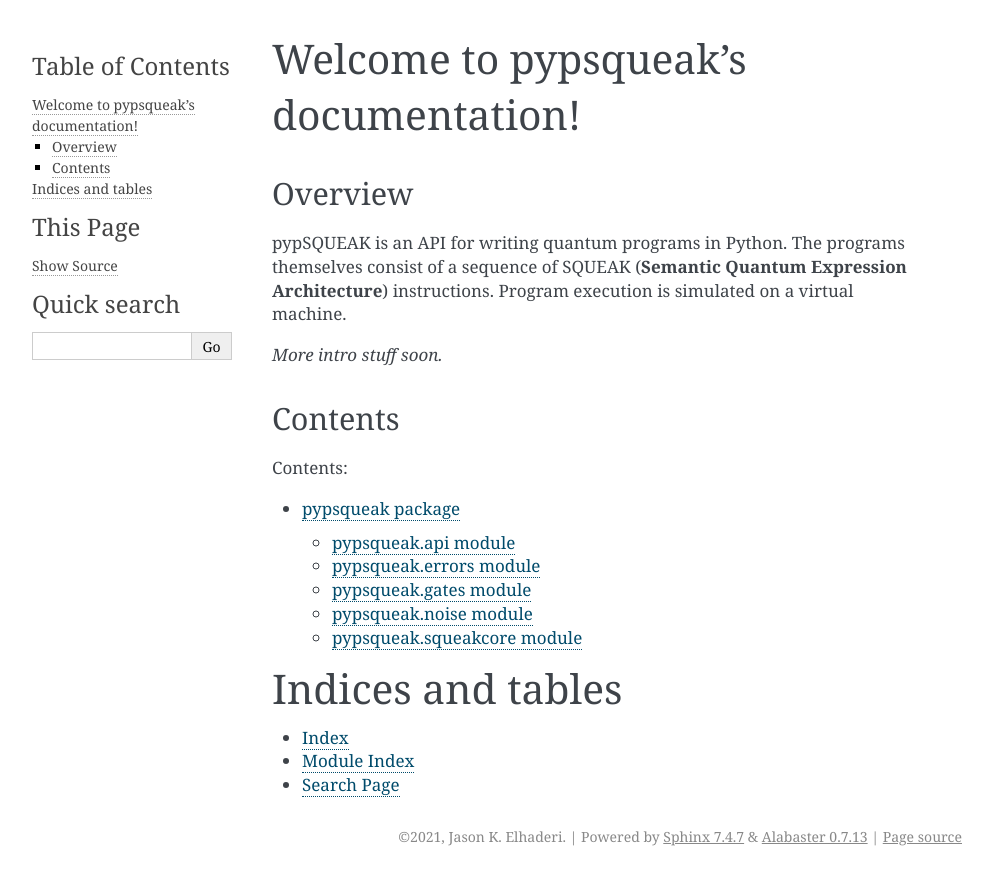
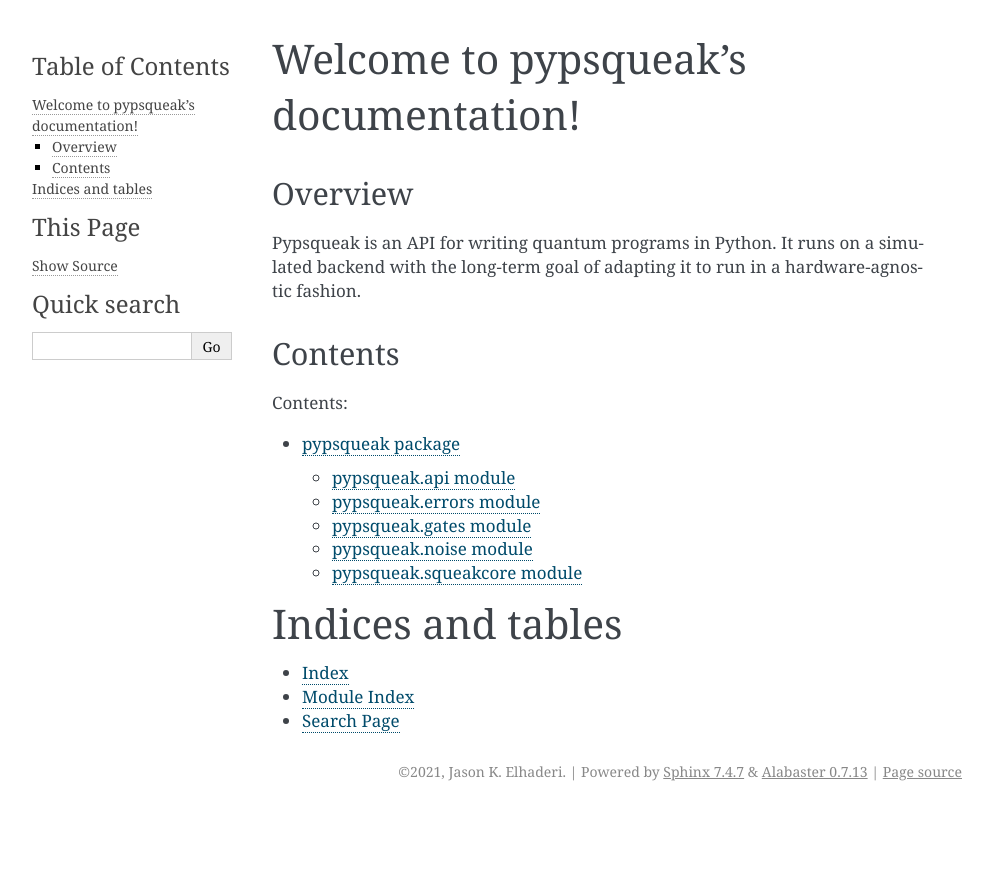
Before and after one commit to jasonelhaderi/pypsqueak, a Sphinx documentation site: the page built from docs/source/index.rst, in a window 1280 px wide. Shown: the top 885 px of the page, without its empty margins (148-1141 px from the left). Built offline with Sphinx 7.4.7, drawn with Linux system fonts in a browser that asks for light colours.

Commit message:
Cleaned up doc index.

```diff
--- a/docs/source/index.rst
+++ b/docs/source/index.rst
@@ -8,12 +8,9 @@
 
 Overview
 --------
-pypSQUEAK is an API for writing quantum programs in Python.
-The programs themselves consist of a sequence of SQUEAK (**Semantic
-Quantum Expression Architecture**) instructions.
-Program execution is simulated on a virtual machine.
-
-*More intro stuff soon.*
+Pypsqueak is an API for writing quantum programs in Python. It runs on
+a simulated backend with the long-term goal of adapting it to run
+in a hardware-agnostic fashion.
 
 Contents
 --------
```
